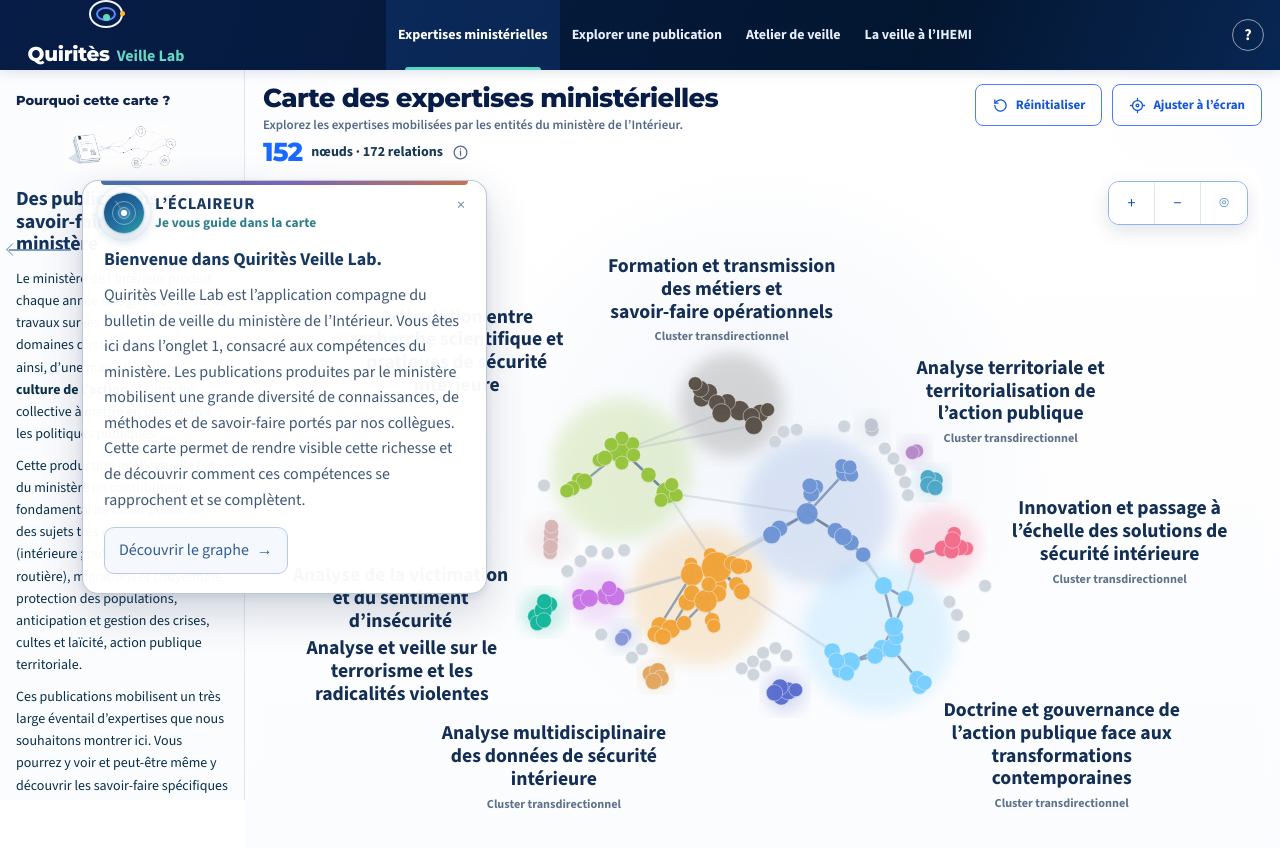
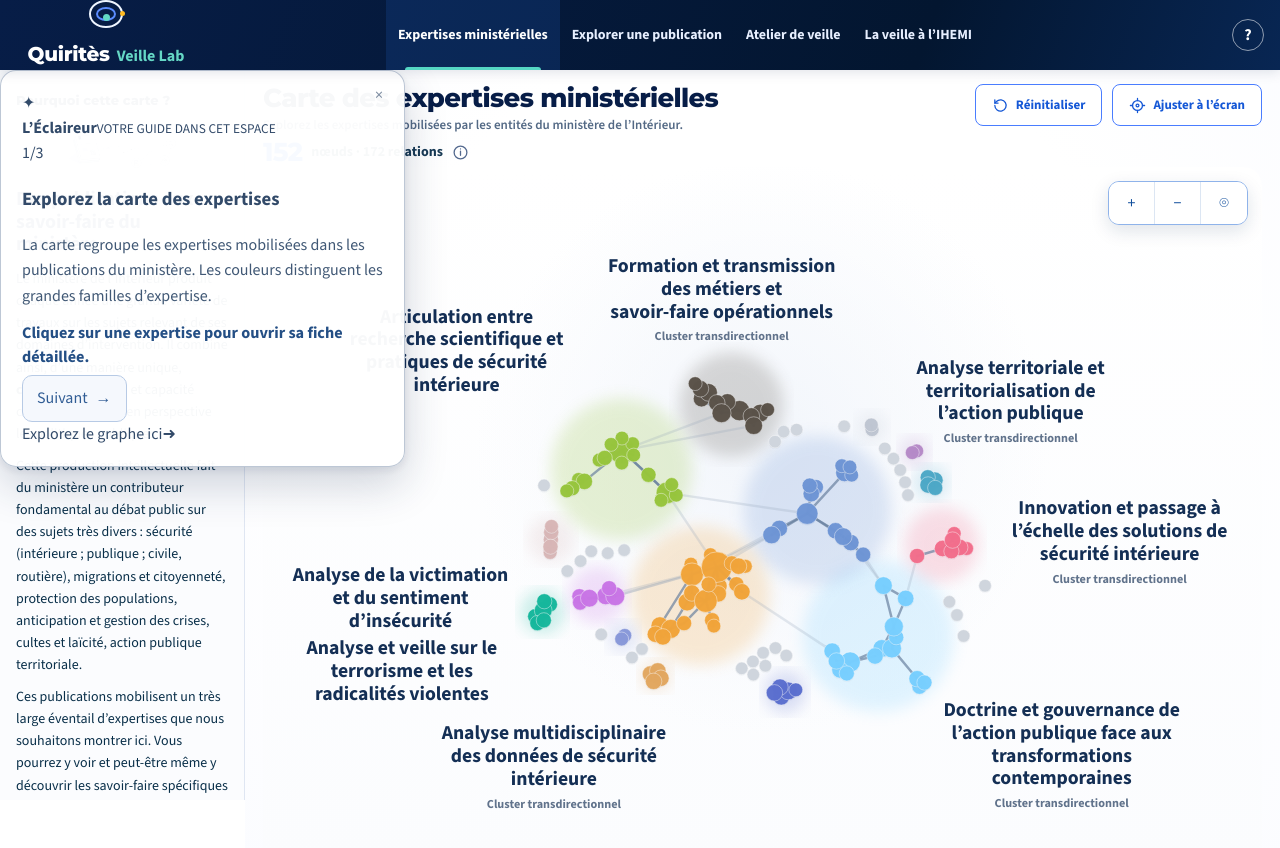
Before and after one commit to Quirites-ihemi/Veillelab, a React (Vite) app: page / in a window 1280 px wide. Both pictures are taken after a click on the button "Entrer dans Quiritès Lab". Shown: the top 848 px of the page. Built offline with nearby package versions, Linux system fonts and the light colour scheme.

Commit message:
Add files via upload

```diff
--- a/src/pages/Expertises.jsx
+++ b/src/pages/Expertises.jsx
@@ -1,16 +1,9 @@
-import React, { useEffect, useMemo, useState } from 'react'
+import React, { useMemo, useState } from 'react'
 import Icon from '../components/Icon.jsx'
 import ExpertiseConstellation from '../components/ExpertiseConstellation.jsx'
-import Eclaireur from '../components/Eclaireur.jsx'
-import {
-  ECLAIREUR_OVERVIEW_LAST_STEP,
-  ECLAIREUR_SESSION_KEYS,
-  ECLAIREUR_STATES,
-  getEclaireurContent,
-  getEntryState,
-} from '../lib/eclaireurRules.js'
 import { normalize, sentenceCase } from '../lib/text.js'
 import '../expertises-fenetres-originales.css'
+import '../eclaireur.css'
 
 const familyColor = {
   'Instrument / dispositif': '#7258d9',
@@ -87,16 +80,12 @@ const EXPERTISE_INTRO_STYLES = `
 }
 `
 
-function Accordion({ title, children, onOpen }) {
+function Accordion({ title, children }) {
   const [open, setOpen] = useState(false)
 
   return (
     <div className={`ui-accordion ${open ? 'open' : ''}`}>
-      <button onClick={() => setOpen(v => {
-        const next = !v
-        if (next) onOpen?.()
-        return next
-      })}>
+      <button onClick={() => setOpen(v => !v)}>
         <span>{title}</span>
         <span>{open ? '⌃' : '⌄'}</span>
       </button>
@@ -139,133 +128,144 @@ function ExpertiseIntroBanner() {
   )
 }
 
+
+function ExpertiseEclaireur({ step, open, selected, onNext, onClose, onRestart }) {
+  if (!open) {
+    return (
+      <button
+        type="button"
+        className="eclaireur-help-button eclaireur-help-button-expertise"
+        onClick={onRestart}
+        aria-label="Ouvrir L’Éclaireur"
+      >
+        <span aria-hidden="true">✦</span>
+        L’Éclaireur
+      </button>
+    )
+  }
+
+  const content = {
+    1: {
+      title: 'Explorez la carte des expertises',
+      body: (
+        <>
+          <p>
+            La carte regroupe les expertises mobilisées dans les publications du ministère.
+            Les couleurs distinguent les grandes familles d’expertise.
+          </p>
+          <p className="eclaireur-prompt">
+            Cliquez sur une expertise pour ouvrir sa fiche détaillée.
+          </p>
+        </>
+      ),
+      cue: 'Explorez le graphe ici',
+    },
+    2: {
+      title: 'Affinez votre exploration',
+      body: (
+        <>
+          <p>
+            Utilisez le volet de gauche pour <strong>rechercher</strong> une expertise ou filtrer
+            par <strong>entité</strong> et par <strong>type d’expertise</strong>.
+          </p>
+          <p className="eclaireur-prompt">
+            Les filtres modifient uniquement ce qui est affiché dans la carte.
+          </p>
+        </>
+      ),
+      cue: 'Recherchez et filtrez ici',
+    },
+    3: {
+      title: selected ? 'Lisez la fiche de l’expertise' : 'Ouvrez la fiche d’une expertise',
+      body: selected ? (
+        <>
+          <p>
+            La fiche ouverte à droite rassemble la définition, les entités et les publications
+            associées à cette expertise.
+          </p>
+          <p className="eclaireur-prompt">
+            Descendez dans le volet pour voir aussi les expertises associées et les domaines mobilisés.
+          </p>
+        </>
+      ) : (
+        <>
+          <p>
+            Cliquez sur une expertise du graphe : sa fiche s’ouvrira dans le volet de droite.
+          </p>
+          <p className="eclaireur-prompt">
+            Vous pourrez ensuite parcourir ses publications, ses expertises associées et ses domaines.
+          </p>
+        </>
+      ),
+      cue: 'La fiche apparaît ici',
+    },
+  }[step]
+
+  return (
+    <section
+      className={`eclaireur-card eclaireur-expertise eclaireur-expertise-step-${step}`}
+      aria-live="polite"
+      aria-label={`L’Éclaireur, étape ${step} sur 3`}
+    >
+      <header className="eclaireur-expertise-header">
+        <div className="eclaireur-expertise-brand">
+          <span className="eclaireur-expertise-compass" aria-hidden="true">✦</span>
+          <div>
+            <strong>L’Éclaireur</strong>
+            <small>VOTRE GUIDE DANS CET ESPACE</small>
+          </div>
+        </div>
+
+        <div className="eclaireur-expertise-header-actions">
+          <span>{step}/3</span>
+          <button type="button" className="eclaireur-close" onClick={onClose} aria-label="Fermer L’Éclaireur">×</button>
+        </div>
+
+        <div className="eclaireur-lighthouse" aria-hidden="true">
+          <span className="eclaireur-lighthouse-light" />
+          <span className="eclaireur-lighthouse-top" />
+          <span className="eclaireur-lighthouse-body" />
+          <span className="eclaireur-lighthouse-base" />
+        </div>
+      </header>
+
+      <div className="eclaireur-expertise-body">
+        <h3>{content.title}</h3>
+        {content.body}
+
+        <div className="eclaireur-expertise-footer">
+          <div className="eclaireur-dots" aria-hidden="true">
+            {[1, 2, 3].map(n => <i key={n} className={n === step ? 'active' : ''} />)}
+          </div>
+
+          <button type="button" className="eclaireur-action eclaireur-next" onClick={onNext}>
+            {step < 3 ? 'Suivant' : 'Compris'} <span aria-hidden="true">→</span>
+          </button>
+        </div>
+      </div>
+
+      <div className="eclaireur-direction" aria-hidden="true">
+        <span>{content.cue}</span>
+        <b>➜</b>
+      </div>
+    </section>
+  )
+}
+
 export default function Expertises({ data }) {
   const [selected, setSelected] = useState(null)
   const [search, setSearch] = useState('')
   const [entity, setEntity] = useState('Toutes les entités')
   const [family, setFamily] = useState('Tous')
   const [introExpanded, setIntroExpanded] = useState(true)
+  const [readingOpen, setReadingOpen] = useState(false)
+  const [eclaireurOpen, setEclaireurOpen] = useState(true)
+  const [eclaireurStep, setEclaireurStep] = useState(1)
 
   const [nodeSize, setNodeSize] = useState(2.45)
   const [linkDensity, setLinkDensity] = useState(1)
   const [resetToken, setResetToken] = useState(0)
   const [fitToken, setFitToken] = useState(0)
-
-  const sessionHas = key => {
-    if (typeof window === 'undefined') return false
-    return window.sessionStorage.getItem(key) === '1'
-  }
-
-  const sessionMark = key => {
-    if (typeof window === 'undefined') return
-    window.sessionStorage.setItem(key, '1')
-  }
-
-  const [activeClusterMeta, setActiveClusterMeta] = useState(null)
-  const [overviewGuideStep, setOverviewGuideStep] = useState(0)
-  const [overviewGuidePaused, setOverviewGuidePaused] = useState(false)
-  const [eclaireurState, setEclaireurState] = useState(() =>
-    sessionHas(ECLAIREUR_SESSION_KEYS.welcome) ? null : getEntryState()
-  )
-
-  const eclaireurContent = getEclaireurContent(eclaireurState, {
-    selectedLabel: selected?.label || null,
-    clusterLabel: activeClusterMeta?.label || null,
-    overviewStep: overviewGuideStep,
-  })
-
-  const markCurrentEclaireurSeen = state => {
-    if (state === ECLAIREUR_STATES.BULLETIN || state === ECLAIREUR_STATES.DIRECT) {
-      sessionMark(ECLAIREUR_SESSION_KEYS.welcome)
-    }
-    if (state === ECLAIREUR_STATES.OVERVIEW) {
-      sessionMark(ECLAIREUR_SESSION_KEYS.overview)
-    }
-    if (state === ECLAIREUR_STATES.CLUSTER) {
-      sessionMark(ECLAIREUR_SESSION_KEYS.cluster)
-    }
-    if (state === ECLAIREUR_STATES.EXPERTISE) {
-      sessionMark(ECLAIREUR_SESSION_KEYS.expertise)
-    }
-  }
-
-  const dismissEclaireur = () => {
-    markCurrentEclaireurSeen(eclaireurState)
-    setEclaireurState(null)
-  }
-
-  const handleEclaireurAction = () => {
-    if (
-      eclaireurState === ECLAIREUR_STATES.BULLETIN ||
-      eclaireurState === ECLAIREUR_STATES.DIRECT
-    ) {
-      sessionMark(ECLAIREUR_SESSION_KEYS.welcome)
-      setOverviewGuideStep(0)
-      setOverviewGuidePaused(false)
-      setEclaireurState(ECLAIREUR_STATES.OVERVIEW)
-      return
-    }
-
-    if (eclaireurState === ECLAIREUR_STATES.OVERVIEW) {
-      sessionMark(ECLAIREUR_SESSION_KEYS.overview)
-      setEclaireurState(null)
-      return
-    }
-
-    dismissEclaireur()
-  }
-
-  const showHelp = () => setEclaireurState(ECLAIREUR_STATES.HELP)
-
-  useEffect(() => {
-    if (eclaireurState !== ECLAIREUR_STATES.OVERVIEW) return undefined
-    if (overviewGuidePaused) return undefined
-    if (overviewGuideStep >= ECLAIREUR_OVERVIEW_LAST_STEP) return undefined
-
-    const timer = window.setTimeout(() => {
-      setOverviewGuideStep(step =>
-        Math.min(step + 1, ECLAIREUR_OVERVIEW_LAST_STEP)
-      )
-    }, 15000)
-
-    return () => window.clearTimeout(timer)
-  }, [eclaireurState, overviewGuideStep, overviewGuidePaused])
-
-  const handleClusterChange = cluster => {
-    setActiveClusterMeta(cluster)
-
-    if (!cluster) {
-      setEclaireurState(null)
-      return
-    }
-
-    sessionMark(ECLAIREUR_SESSION_KEYS.overview)
-
-    if (!sessionHas(ECLAIREUR_SESSION_KEYS.cluster)) {
-      setEclaireurState(ECLAIREUR_STATES.CLUSTER)
-    } else {
-      setEclaireurState(null)
-    }
-  }
-
-  const selectExpertise = node => {
-    setSelected(node)
-    if (!node) return
-
-    sessionMark(ECLAIREUR_SESSION_KEYS.cluster)
-    if (!sessionHas(ECLAIREUR_SESSION_KEYS.expertise)) {
-      setEclaireurState(ECLAIREUR_STATES.EXPERTISE)
-    } else {
-      setEclaireurState(null)
-    }
-  }
-
-  const acknowledgeExpertiseGuide = () => {
-    sessionMark(ECLAIREUR_SESSION_KEYS.expertise)
-    if (eclaireurState === ECLAIREUR_STATES.EXPERTISE) {
-      setEclaireurState(null)
-    }
-  }
 
   const entities = useMemo(
     () => [
@@ -317,13 +317,32 @@ export default function Expertises({ data }) {
     )
   }, [filtered, data])
 
+
+  const openExpertise = node => {
+    setSelected(node)
+    setEclaireurStep(3)
+    setEclaireurOpen(true)
+  }
+
+  const nextEclaireur = () => {
+    if (eclaireurStep < 3) {
+      setEclaireurStep(step => step + 1)
+    } else {
+      setEclaireurOpen(false)
+    }
+  }
+
+  const restartEclaireur = () => {
+    setEclaireurStep(1)
+    setEclaireurOpen(true)
+  }
+
   const clear = () => {
     setSelected(null)
     setSearch('')
     setEntity('Toutes les entités')
     setFamily('Tous')
-    setActiveClusterMeta(null)
-    setEclaireurState(null)
+    setReadingOpen(false)
     setResetToken(x => x + 1)
   }
 
@@ -331,10 +350,6 @@ export default function Expertises({ data }) {
     <main
       className={`screen graph-screen expertise-screen ${
         selected ? 'has-drawer' : ''
-      } ${
-        eclaireurState === ECLAIREUR_STATES.OVERVIEW && overviewGuidePaused
-          ? 'eclaireur-sequence-paused'
-          : ''
       }`}
     >
       <style>{EXPERTISE_INTRO_STYLES}</style>
@@ -422,7 +437,7 @@ export default function Expertises({ data }) {
                 <button
                   key={n.id}
                   onClick={() => {
-                    selectExpertise(n)
+                    openExpertise(n)
                     setSearch('')
                   }}
                 >
@@ -466,8 +481,6 @@ export default function Expertises({ data }) {
             onChange={e => {
               setEntity(e.target.value)
               setSelected(null)
-              setActiveClusterMeta(null)
-              setEclaireurState(null)
             }}
           >
             {entities.map(x => (
@@ -486,8 +499,6 @@ export default function Expertises({ data }) {
             onChange={e => {
               setFamily(e.target.value)
               setSelected(null)
-              setActiveClusterMeta(null)
-              setEclaireurState(null)
             }}
           >
             <option>Tous</option>
@@ -600,48 +611,27 @@ export default function Expertises({ data }) {
           nodes={filtered}
           edges={visibleEdges}
           selected={selected}
-          onSelect={selectExpertise}
-          onClusterChange={handleClusterChange}
-          guideOverviewStep={
-            eclaireurState === ECLAIREUR_STATES.OVERVIEW
-              ? overviewGuideStep
-              : null
-          }
-          guidePulseNode={eclaireurState === ECLAIREUR_STATES.CLUSTER}
+          onSelect={openExpertise}
           nodeSize={nodeSize}
           linkDensity={linkDensity}
           resetToken={resetToken}
           fitToken={fitToken}
+          readingOpen={readingOpen}
+          onToggleReading={() => {
+            setSelected(null)
+            setReadingOpen(open => !open)
+          }}
+          onCloseReading={() => setReadingOpen(false)}
         />
 
       </section>
-
-      <Eclaireur
-        state={eclaireurState}
-        content={eclaireurContent}
-        contentKey={
-          eclaireurState === ECLAIREUR_STATES.OVERVIEW
-            ? `overview-${overviewGuideStep}`
-            : eclaireurState
-        }
-        onAction={handleEclaireurAction}
-        onDismiss={dismissEclaireur}
-        onHelp={showHelp}
-        paused={
-          eclaireurState === ECLAIREUR_STATES.OVERVIEW && overviewGuidePaused
-        }
-        onTogglePause={() => setOverviewGuidePaused(value => !value)}
-      />
 
       {selected && (
         <aside className="detail-drawer">
 
           <button
             className="drawer-close"
-            onClick={() => {
-              setSelected(null)
-              setEclaireurState(null)
-            }}
+            onClick={() => setSelected(null)}
           >
             <Icon name="close" />
           </button>
@@ -728,10 +718,7 @@ export default function Expertises({ data }) {
               })}
           </div>
 
-          <Accordion
-            title="Expertises directement associées"
-            onOpen={acknowledgeExpertiseGuide}
-          >
+          <Accordion title="Expertises directement associées">
             <div className="chips">
 
               {(selected.associated || [])
@@ -745,7 +732,7 @@ export default function Expertises({ data }) {
                     <button
                       className="chip clickable"
                       key={a.id}
-                      onClick={() => selectExpertise(n)}
+                      onClick={() => openExpertise(n)}
                     >
                       {n.label}
                     </button>
@@ -755,10 +742,7 @@ export default function Expertises({ data }) {
             </div>
           </Accordion>
 
-          <Accordion
-            title="Domaines mobilisés"
-            onOpen={acknowledgeExpertiseGuide}
-          >
+          <Accordion title="Domaines mobilisés">
             <div className="chips">
 
               {(selected.domains || []).map(x => (
@@ -776,6 +760,15 @@ export default function Expertises({ data }) {
         </aside>
       )}
 
+      <ExpertiseEclaireur
+        step={eclaireurStep}
+        open={eclaireurOpen}
+        selected={selected}
+        onNext={nextEclaireur}
+        onClose={() => setEclaireurOpen(false)}
+        onRestart={restartEclaireur}
+      />
+
     </main>
   )
 }
```
